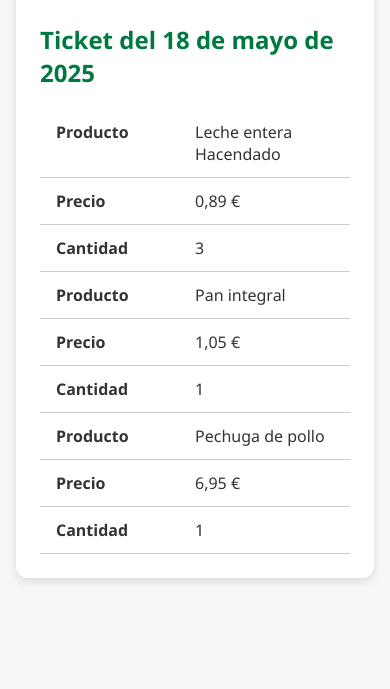
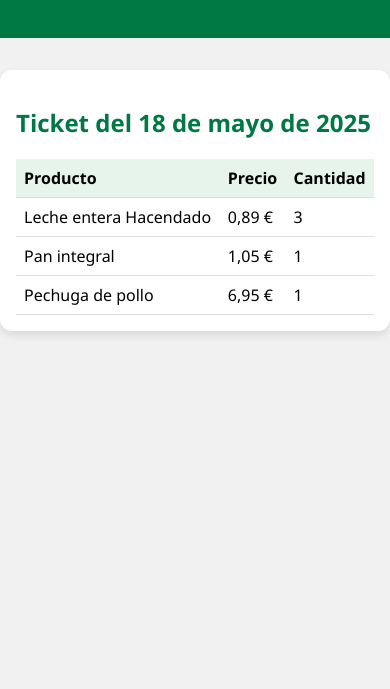
Before and after one commit to jmateosbenitez/marketvin-demo, a plain HTML site: page index.html in a window 390 px wide. Shown: the part 155-844 px from the top of the page. Drawn offline with Linux system fonts and the light colour scheme.

Commit message:
Update index.html

```diff
--- a/index.html
+++ b/index.html
@@ -6,36 +6,30 @@
   <title>Historial de Compras</title>
   <style>
     body {
-      font-family: 'Segoe UI', sans-serif;
+      font-family: "Segoe UI", sans-serif;
+      background-color: #f1f1f1;
       margin: 0;
       padding: 0;
-      background-color: #f6f6f6;
-      color: #333;
     }
 
     header {
-      background-color: #007940;
+      background-color: #007844;
       color: white;
-      padding: 1rem;
+      padding: 2rem;
       text-align: center;
     }
 
     .container {
-      max-width: 1000px;
-      margin: auto;
+      max-width: 800px;
+      margin: 2rem auto;
       padding: 2rem;
-    }
-
-    .card {
-      background: white;
+      background-color: white;
       border-radius: 12px;
-      box-shadow: 0 4px 8px rgba(0,0,0,0.1);
-      padding: 1.5rem;
-      margin-bottom: 1.5rem;
+      box-shadow: 0 4px 8px rgba(0, 0, 0, 0.1);
     }
 
     h2 {
-      color: #007940;
+      color: #007844;
     }
 
     table {
@@ -45,44 +39,23 @@
     }
 
     th, td {
-      border-bottom: 1px solid #ccc;
       padding: 0.75rem;
       text-align: left;
+      border-bottom: 1px solid #ddd;
     }
 
     th {
-      background-color: #e9f5ec;
+      background-color: #e6f4ec;
+      font-weight: bold;
     }
 
-    @media (max-width: 768px) {
+    @media screen and (max-width: 600px) {
       .container {
         padding: 1rem;
       }
-
-      table, thead, tbody, th, td, tr {
-        display: block;
+      th, td {
+        padding: 0.5rem;
       }
-
-      th {
-        position: absolute;
-        left: -9999px;
-      }
-
-      td {
-        position: relative;
-        padding-left: 50%;
-      }
-
-      td::before {
-        position: absolute;
-        left: 1rem;
-        font-weight: bold;
-        white-space: nowrap;
-      }
-
-      td:nth-child(1)::before { content: "Producto"; }
-      td:nth-child(2)::before { content: "Precio"; }
-      td:nth-child(3)::before { content: "Cantidad"; }
     }
   </style>
 </head>
@@ -90,9 +63,7 @@
   <header>
     <h1>Historial de Compras</h1>
   </header>
-
   <div class="container">
-    <div class="card">
     <h2>Ticket del 18 de mayo de 2025</h2>
     <table>
       <thead>
@@ -121,6 +92,5 @@
       </tbody>
     </table>
   </div>
-  </div>
 </body>
 </html>
```
Lines whose indentation alone changed are shown as unchanged.
